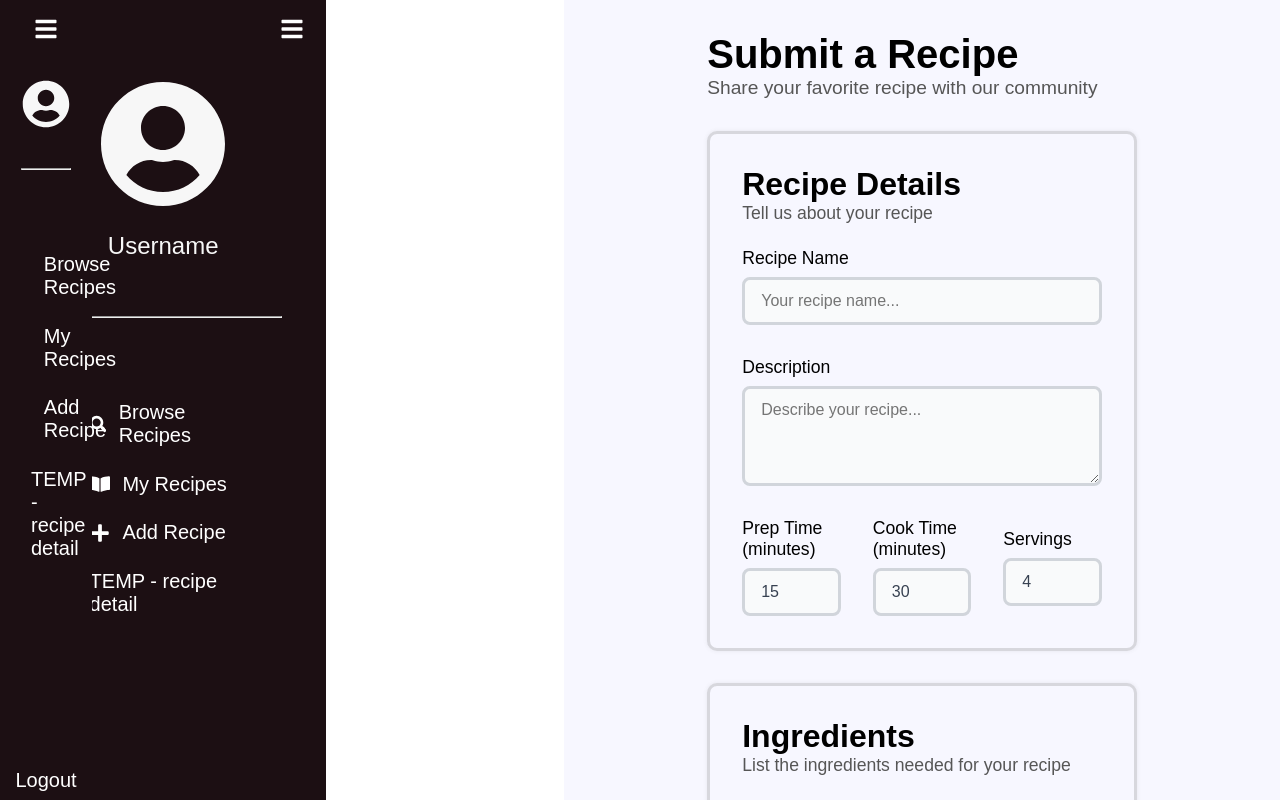
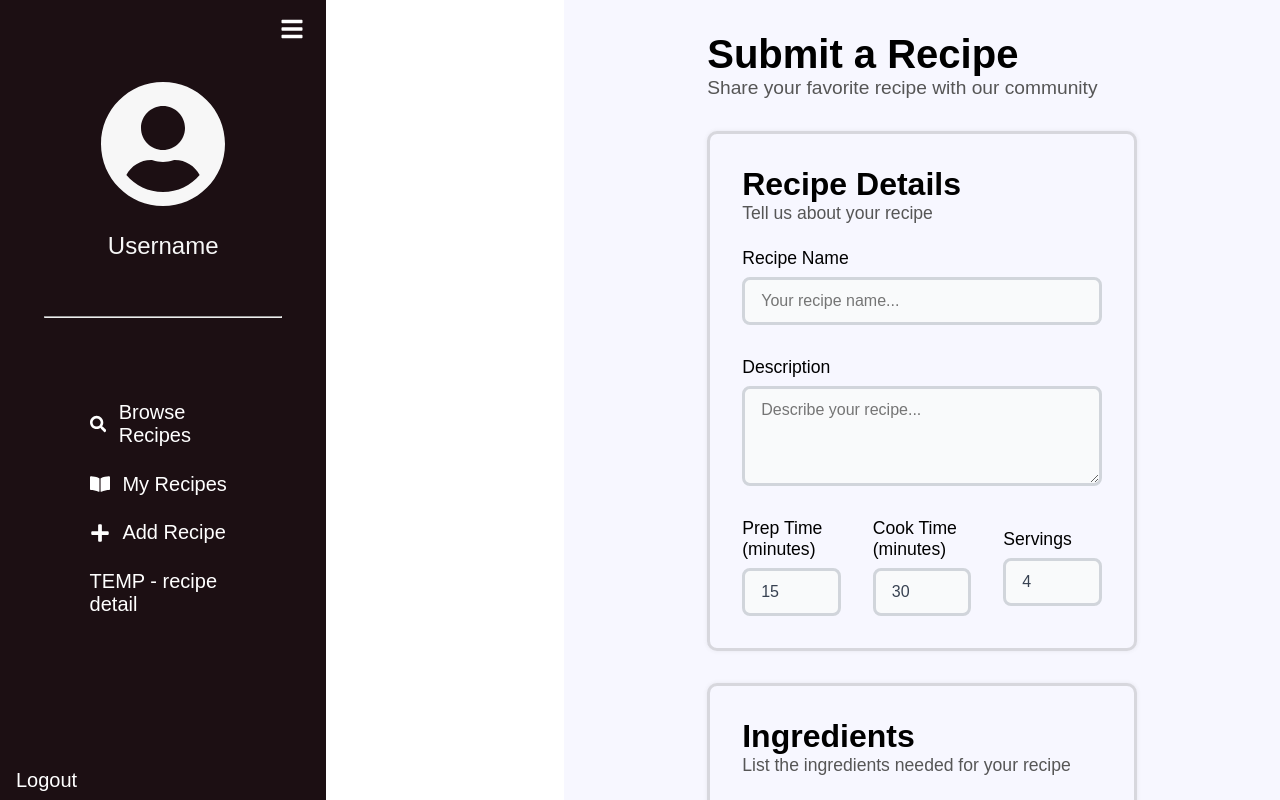
Before and after one commit to bmstoss13/recipe-project, a React (Vite) app in the folder recipe-project/frontend/: page /create-recipe in a window 1280 px wide. Built offline with nearby package versions, Linux system fonts and the light colour scheme; no server answers; a web font is replaced by a local one.

Commit message:
fixed overflow

```diff
--- a/recipe-project/frontend/src/App.css
+++ b/recipe-project/frontend/src/App.css
@@ -2,13 +2,13 @@
   display: flex;
   height: 100vh;
   width: 100vw;
-  overflow: hidden;
+  overflow: auto;
 }
 
 .content-area {
   flex-grow: 1;
   height: 100%;
-  overflow: hidden;
+  overflow: auto;
   transition: margin-left 0.3s ease-in-out;
 }
 
--- a/recipe-project/frontend/src/routes/CreateRecipe.jsx
+++ b/recipe-project/frontend/src/routes/CreateRecipe.jsx
@@ -101,7 +101,6 @@ function CreateRecipe() {
 
   return (
     <div>
-      <Navbar isAdmin={false} />
       <div className="createRecipeMain">
         <div className="createRecipeContainer">
           <div className="createRecipeHeaderContainer">
```
